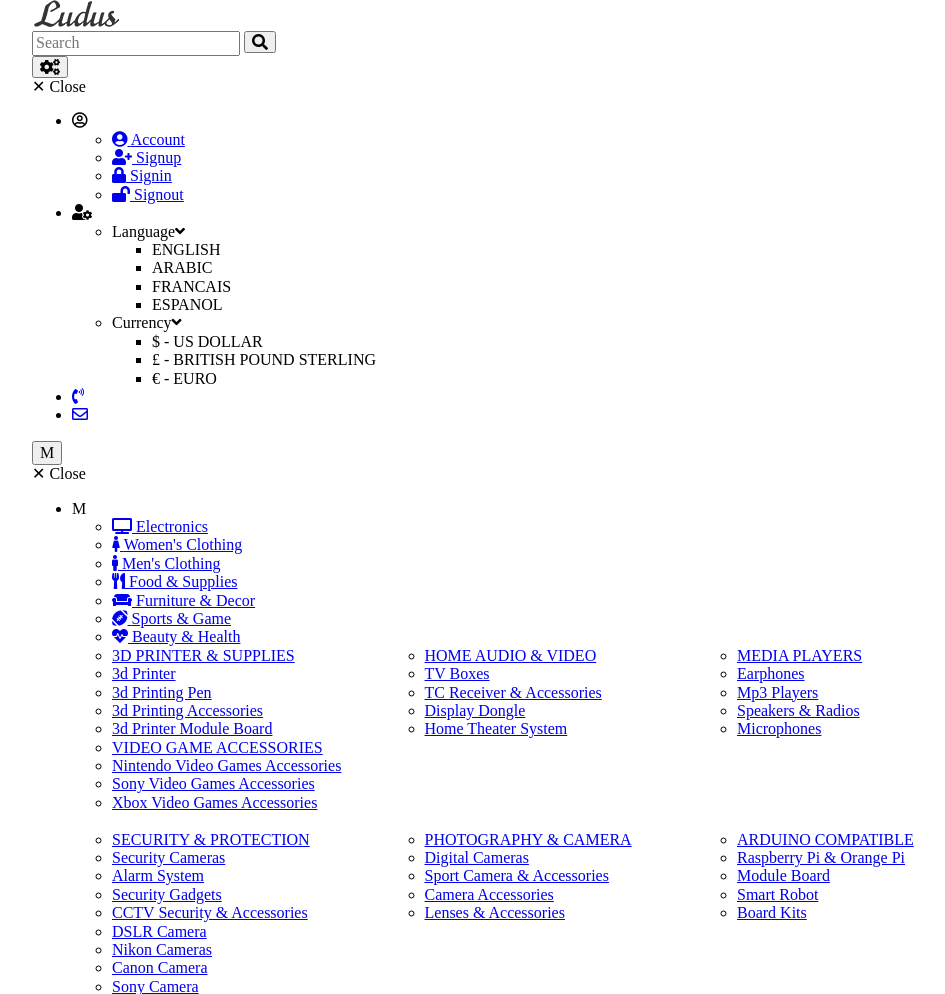
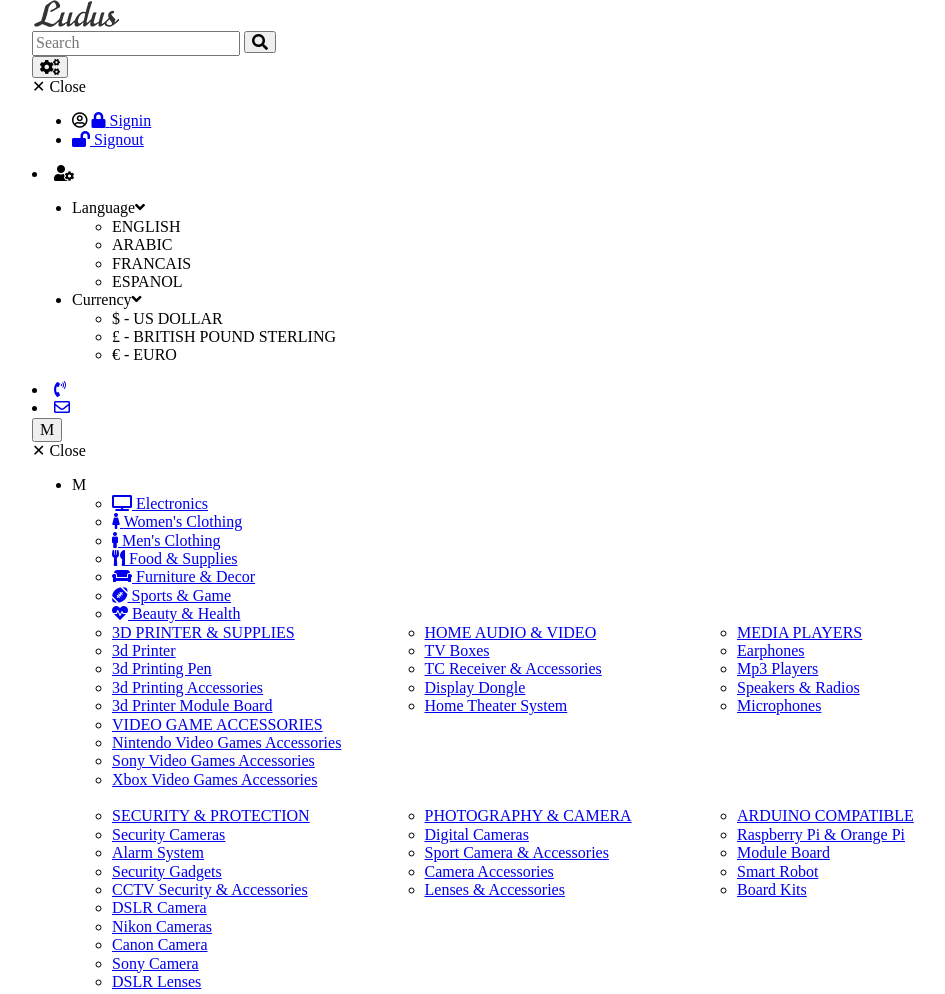
Before and after one commit to amilmshaji/Sanitaryware_Online_Shop, a Django app: template templates/dash-payment-option.html in a window 1280 px wide; the page is wider, and only the part inside the window is pictured. Shown: the top 994 px of that part, without its empty margins (38-983 px from the left). Run offline with Django 4.2, Linux system fonts and the light colour scheme; the template is opened without the code that fills it, so the values that code supplies are empty.

Commit message:
Update dash-payment-option.html

```diff
--- a/templates/dash-payment-option.html
+++ b/templates/dash-payment-option.html
@@ -59,19 +59,7 @@
 
                                         <!--====== Dropdown ======-->
 
-                                        <span class="js-menu-toggle"></span>
-                                        <ul style="width:120px">
-                                            <li>
-
-                                                <a href="dashboard.html"><i class="fas fa-user-circle u-s-m-r-6"></i>
-
-                                                    <span>Account</span></a></li>
-                                            <li>
-
-                                                <a href="signup.html"><i class="fas fa-user-plus u-s-m-r-6"></i>
-
-                                                    <span>Signup</span></a></li>
-                                            <li>
+
 
                                                 <a href="signin.html"><i class="fas fa-lock u-s-m-r-6"></i>
 
```
